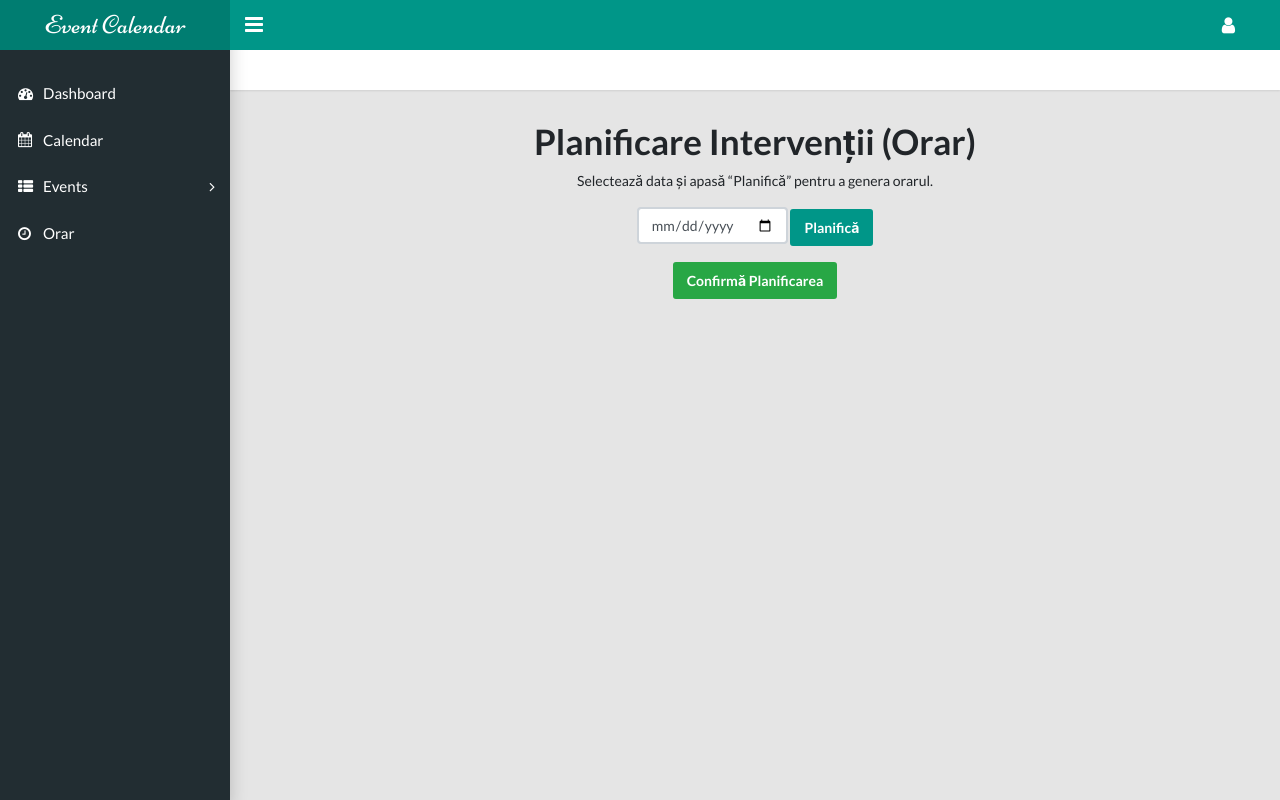
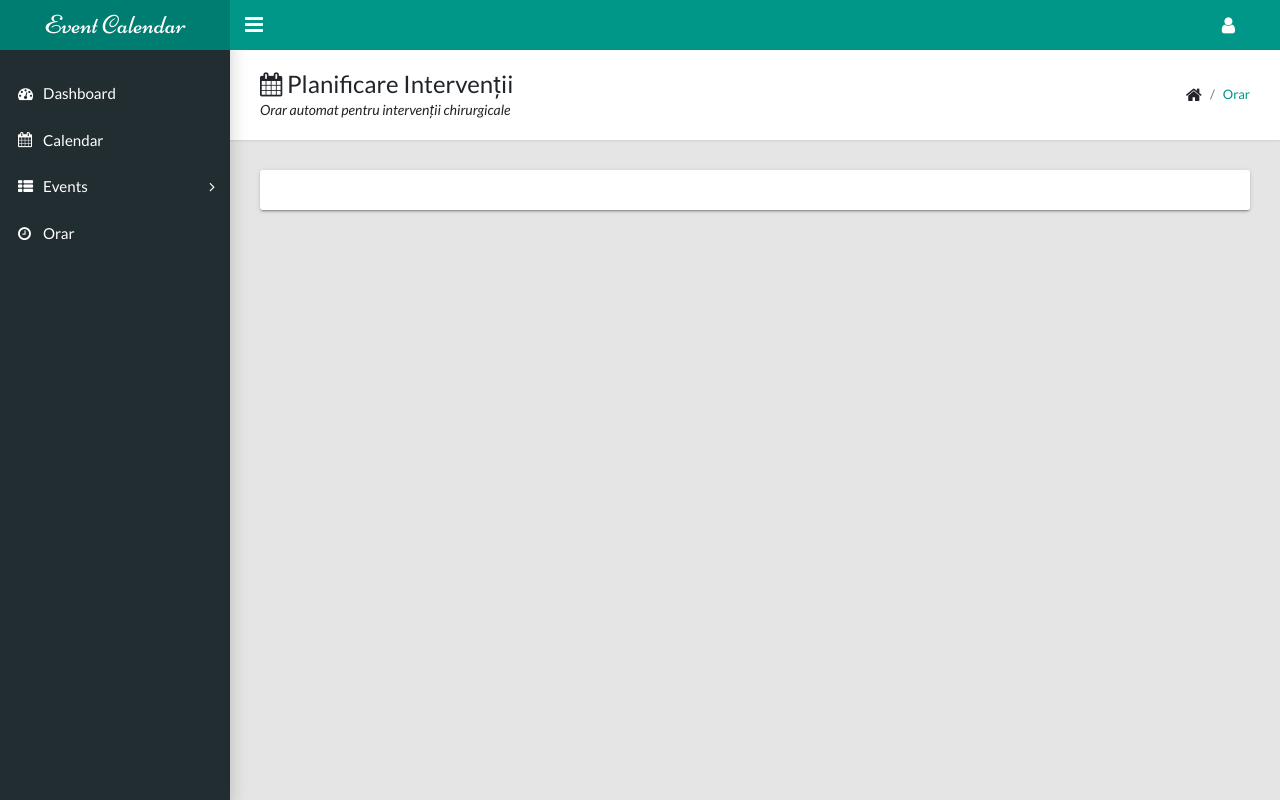
Before and after one commit to Andreeavonica/Licenta_Planificator, a Django app: page /orar/ in a window 1280 px wide. Run offline with Django 3.2, Linux system fonts and the light colour scheme; some libraries are stand-ins or nearby versions.

Commit message:
fixed table with clendar css

```diff
--- a/templates/calendarapp/schedule.html
+++ b/templates/calendarapp/schedule.html
@@ -3,45 +3,28 @@
 
 {% block title %}Planificare - Orar{% endblock title %}
 
-{% block style %}
-<link href="https://cdn.jsdelivr.net/npm/bootstrap@5.3.0/dist/css/bootstrap.min.css" rel="stylesheet">
-<style>
-    .surgery {
-        background-color: #f0ad4e;
-        border-radius: 5px;
-        color: white;
-        text-align: center;
-        padding: 5px;
-        font-size: 14px;
-        font-weight: bold;
-    }
-    .time-slot, .room-header {
-        text-align: center;
-        vertical-align: middle;
-    }
-    table {
-        width: 100%;
-        border-collapse: collapse;
-    }
-    th, td {
-        border: 1px solid #ddd;
-        padding: 8px;
-        text-align: center;
-    }
-    th {
-        background-color: #007bff;
-        color: white;
-        font-weight: bold;
-    }
-</style>
-{% endblock %}
+{% block extracss %}
+  <link href="{% static 'calender/main.css' %}" rel="stylesheet" />
+{% endblock extracss %}
+
+{% block breadcrumb %}
+  <div>
+    <h1><i class="fa fa-calendar"></i> Planificare Intervenții</h1>
+    <p>Orar automat pentru intervenții chirurgicale</p>
+  </div>
+  <ul class="app-breadcrumb breadcrumb">
+    <li class="breadcrumb-item"><i class="fa fa-home fa-lg"></i></li>
+    <li class="breadcrumb-item"><a href="#">Orar</a></li>
+  </ul>
+{% endblock breadcrumb %}
 
 {% block content %}
-<div class="container mt-4">
-    <h1 class="text-center">Planificare Intervenții (Orar)</h1>
-    <p class="text-center">Selectează data și apasă “Planifică” pentru a genera orarul.</p>
+<div class="row">
+  <div class="col-md-12">
+    <div class="tile">
 
-    <!-- Selectare dată și buton -->
+      {% if request.user.is_authenticated and request.user.role == "manager" %}
+
       <div class="text-center mb-3">
           <input type="date" id="selectedDate" class="form-control w-auto d-inline">
           <button class="btn btn-primary ms-2" onclick="runSchedule()">Planifică</button>
@@ -49,10 +32,18 @@
       <div class="text-center mt-3">
           <button class="btn btn-success" id="confirmButton" onclick="confirmSchedule()">Confirmă Planificarea</button>
       </div>
+      {% endif %}
 
-    <!-- Zona unde se va afișa tabelul -->
-    <div id="output" class="mt-3"></div>
+      <div id="output" class="table-responsive">
+        <!-- Orarul generat va apărea aici -->
       </div>
+
+    </div>
+  </div>
+</div>
+{% endblock content %}
+
+{% block extrascripts %}
 
 <script>
 function runSchedule() {
@@ -166,4 +157,4 @@
     return (hours - 8) * 2 + Math.floor(minutes / 30); // Începe de la 08:00
 }
 </script>
-{% endblock %}
+{% endblock extrascripts %}
```
Also changed, not shown: static/calender/main.js. Lines whose indentation alone changed are shown as unchanged.
